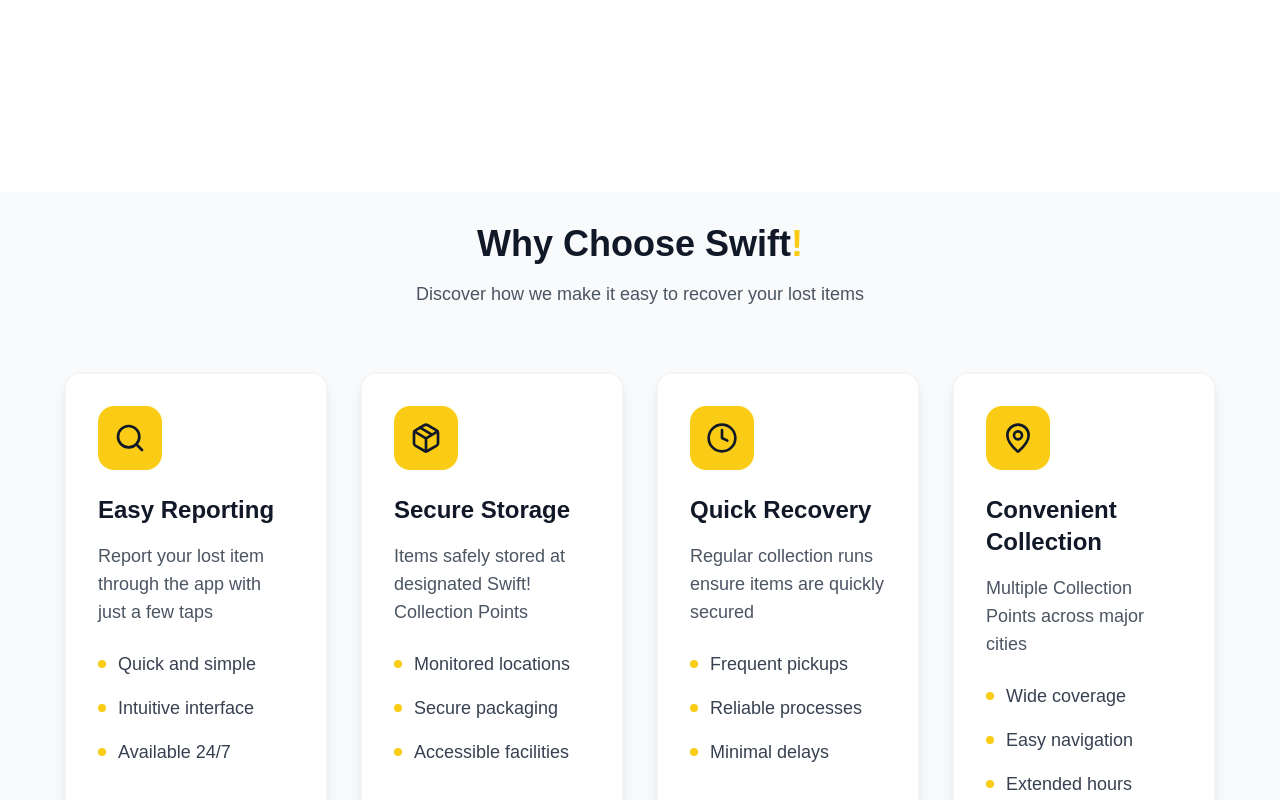
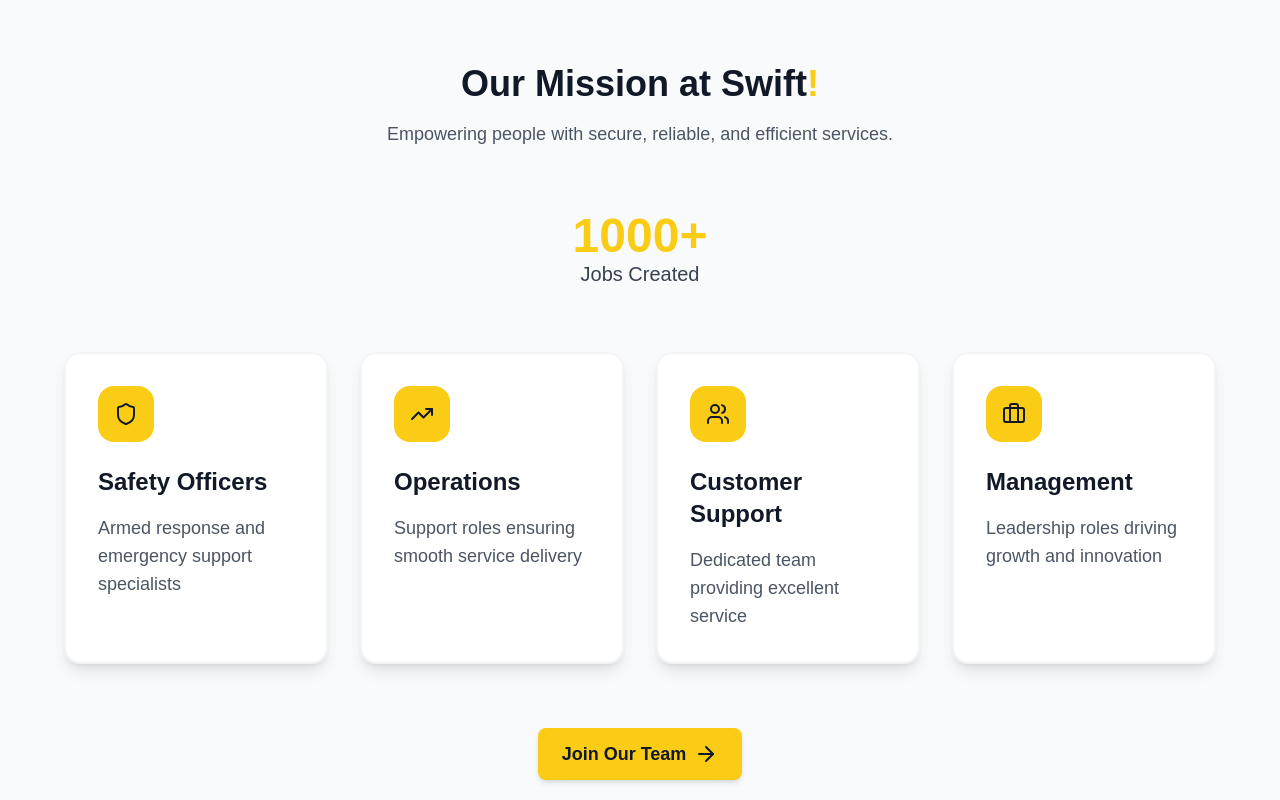
Before and after one commit to basatmaqsood/swift2, a Next.js app: page / in a window 1280 px wide. Shown: the part 2760-3560 px from the top of the page. Built offline with nearby package versions, Linux system fonts and the light colour scheme.

Commit message:
mission section added

```diff
--- a/src/app/components/Mission.jsx
+++ b/src/app/components/Mission.jsx
@@ -2,27 +2,26 @@
 import React, { useEffect, useState } from 'react';
 import { Briefcase, TrendingUp, Users, ArrowRight, Shield } from 'lucide-react';
 
-// Data structure for job categories
 const jobCategories = [
   {
     title: "Safety Officers",
     description: "Armed response and emergency support specialists",
-    icon: <Shield className="w-6 h-6" />
+    icon: <Shield className="w-8 h-8" />
   },
   {
     title: "Operations",
     description: "Support roles ensuring smooth service delivery",
-    icon: <TrendingUp className="w-6 h-6" />
+    icon: <TrendingUp className="w-8 h-8" />
   },
   {
     title: "Customer Support",
     description: "Dedicated team providing excellent service",
-    icon: <Users className="w-6 h-6" />
+    icon: <Users className="w-8 h-8" />
   },
   {
     title: "Management",
     description: "Leadership roles driving growth and innovation",
-    icon: <Briefcase className="w-6 h-6" />
+    icon: <Briefcase className="w-8 h-8" />
   }
 ];
 
@@ -30,7 +29,6 @@
   const [count, setCount] = useState(0);
   const [isInView, setIsInView] = useState(false);
 
-  // Intersection Observer setup
   useEffect(() => {
     const observer = new IntersectionObserver(
       ([entry]) => {
@@ -42,22 +40,19 @@
     );
 
     const counterElement = document.getElementById('counter-section');
-    if (counterElement) {
-      observer.observe(counterElement);
-    }
+    if (counterElement) observer.observe(counterElement);
 
     return () => observer.disconnect();
   }, []);
 
-  // Counter animation
   useEffect(() => {
     if (isInView) {
-      const duration = 2000; // Animation duration in milliseconds
-      const steps = 50;
+      let current = 0;
+      const duration = 2000; // Animation duration in ms
+      const steps = 50; // Number of steps for the counter
       const increment = 1000 / steps;
       const stepTime = duration / steps;
 
-      let current = 0;
       const timer = setInterval(() => {
         current += increment;
         if (current >= 1000) {
@@ -73,8 +68,62 @@
   }, [isInView]);
 
   return (
-    <div className="bg-white py-24">
-      {/* Component JSX remains the same as previous artifact */}
+    <div className="bg-gray-50 py-16 px-4" id="counter-section">
+      <div className="max-w-6xl mx-auto">
+        {/* Header */}
+        <div className="text-center mb-16">
+          <h2 className="text-4xl font-bold text-gray-900 mb-4">
+            Our Mission at Swift<span className="text-yellow-400">!</span>
+          </h2>
+          <p className="text-lg text-gray-600">
+            Empowering people with secure, reliable, and efficient services.
+          </p>
+        </div>
+
+        {/* Counter */}
+        <div className="text-center mb-16">
+          <h3 className="text-5xl font-bold text-yellow-400">
+            {count}+
+          </h3>
+          <p className="text-xl text-gray-700">
+            Jobs Created
+          </p>
+        </div>
+
+        {/* Job Categories Grid */}
+        <div className="grid grid-cols-1 md:grid-cols-2 lg:grid-cols-4 gap-8">
+          {jobCategories.map((category, index) => (
+            <div
+              key={index}
+              className="bg-white border-2 border-gray-100 rounded-2xl p-8 shadow-lg hover:shadow-xl transition-all duration-300"
+            >
+              {/* Icon */}
+              <div className="bg-yellow-400 rounded-2xl p-4 inline-flex items-center justify-center mb-6">
+                {React.cloneElement(category.icon, { className: "text-gray-900" })}
+              </div>
+
+              {/* Content */}
+              <h3 className="text-2xl font-bold text-gray-900 mb-4">
+                {category.title}
+              </h3>
+              <p className="text-gray-600 text-lg">
+                {category.description}
+              </p>
+            </div>
+          ))}
+        </div>
+
+        {/* Call to Action */}
+        <div className="text-center mt-16">
+          <a
+            href="/careers"
+            className="inline-flex items-center bg-yellow-400 text-gray-900 font-bold px-6 py-3 rounded-lg text-lg shadow-md hover:shadow-lg transition-all duration-300"
+          >
+            Join Our Team
+            <ArrowRight className="w-6 h-6 ml-2" />
+          </a>
+        </div>
+      </div>
     </div>
   );
 };
```
